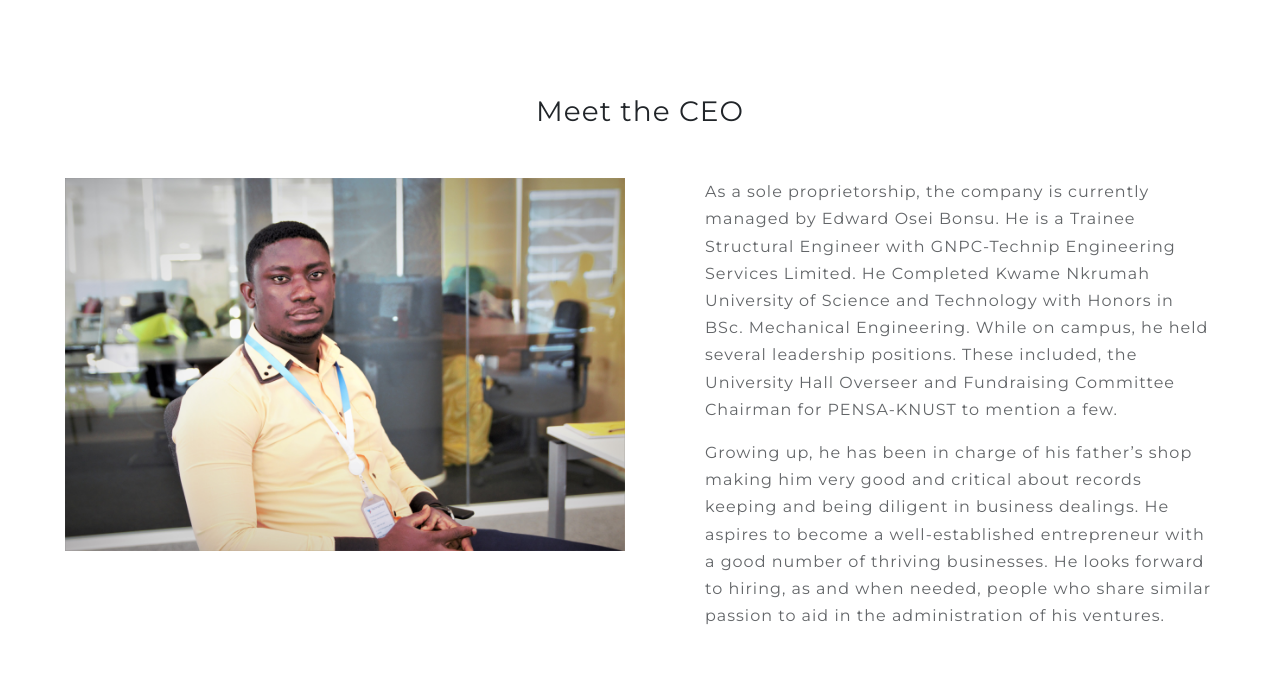
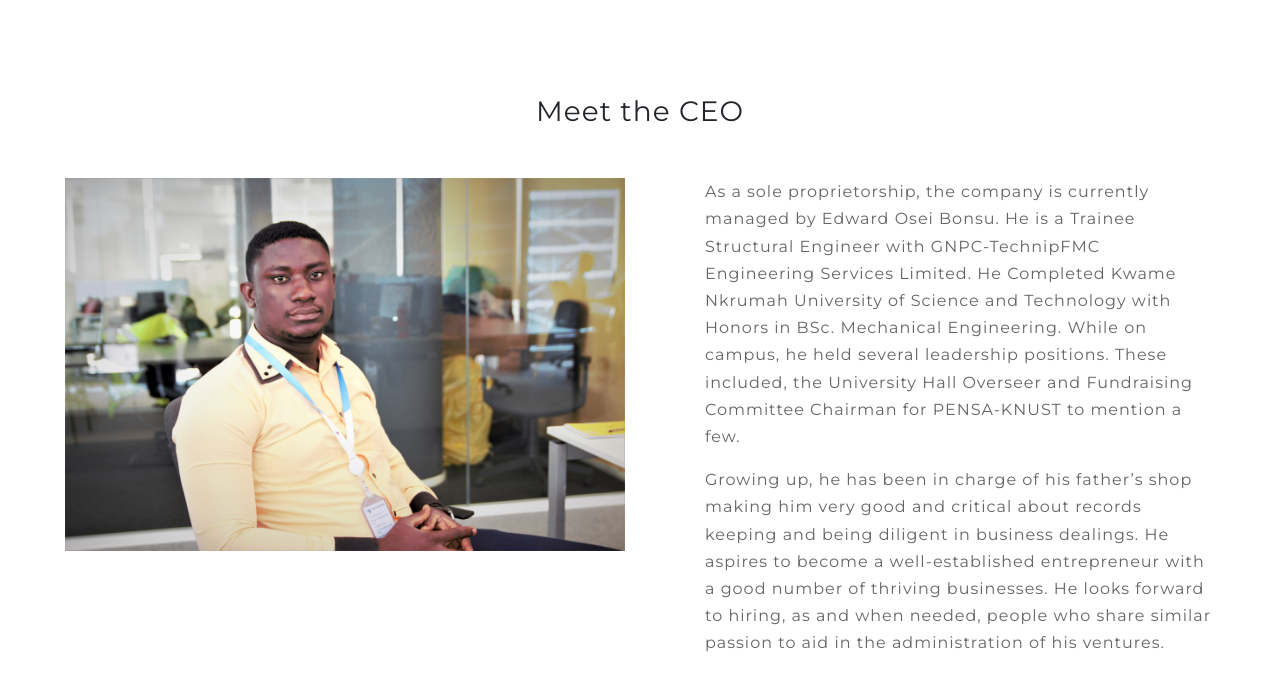
Before and after one commit to ddnazzah/frlogistic-django, a Django app: page /about in a window 1280 px wide. Shown: the part 2200-2890 px from the top of the page. Run offline with Django 3.2, Linux system fonts and the light colour scheme; some libraries are stand-ins or nearby versions.

Commit message:
Update about.html

```diff
--- a/booking/templates/booking/about.html
+++ b/booking/templates/booking/about.html
@@ -85,7 +85,7 @@
             <div class="col-xs-12 col-sm-6 col-md-6 col-lg-6">
                 <p>
                     As a sole proprietorship, the company is currently managed by Edward Osei Bonsu. He is a Trainee
-                    Structural Engineer with GNPC-Technip Engineering Services Limited. He Completed Kwame Nkrumah
+                    Structural Engineer with GNPC-TechnipFMC Engineering Services Limited. He Completed Kwame Nkrumah
                     University of Science and Technology with Honors in BSc. Mechanical Engineering. While on
                     campus, he held several leadership positions. These included, the University Hall Overseer
                     and Fundraising Committee Chairman for PENSA-KNUST to mention a few.
```
